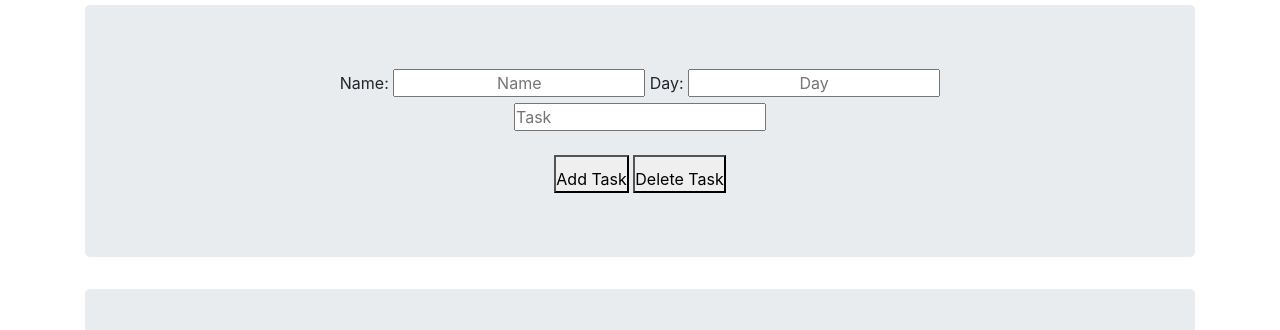
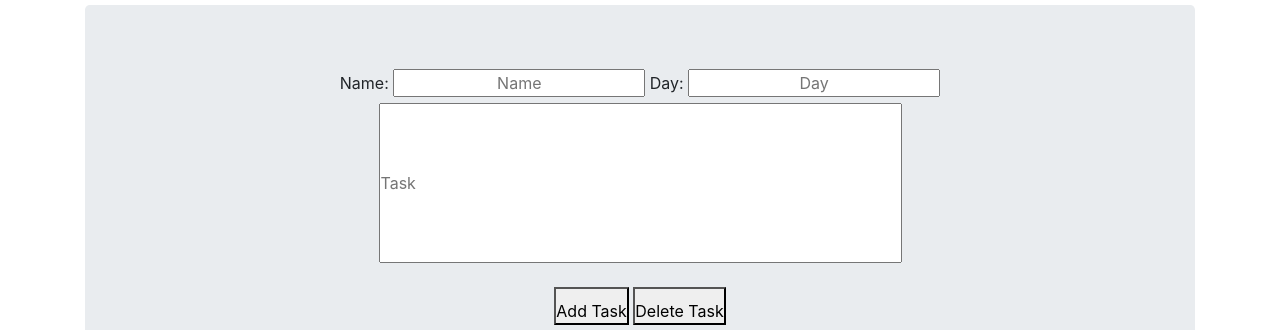
Before and after one commit to mervinkogei/To-do-list, a plain HTML site: page index.html in a window 1280 px wide. Shown: the part 51-381 px from the top of the page. Drawn offline with Linux system fonts and the light colour scheme.

Commit message:
add the styles.css

```diff
--- a/css/styles.css
+++ b/css/styles.css
@@ -11,3 +11,7 @@
 button{
   padding-top: 10px;
 }
+.task{
+  width: 50%;
+  height: 20vh;
+}
--- a/index.html
+++ b/index.html
@@ -16,7 +16,7 @@
             <input class="text-center" type="text" id="name" placeholder="Name" required>
             <label for="Day">Day:</label>
             <input class="text-center" type="text" id="day" placeholder="Day" required> <br>
-            <input type="text" placeholder="Task" required> <br> <br>
+            <input class="task" type="text" placeholder="Task" required> <br> <br>
             <button class="add" id="add">Add Task</button>
             <button class="add" id="add">Delete Task</button>
         </div>
```
